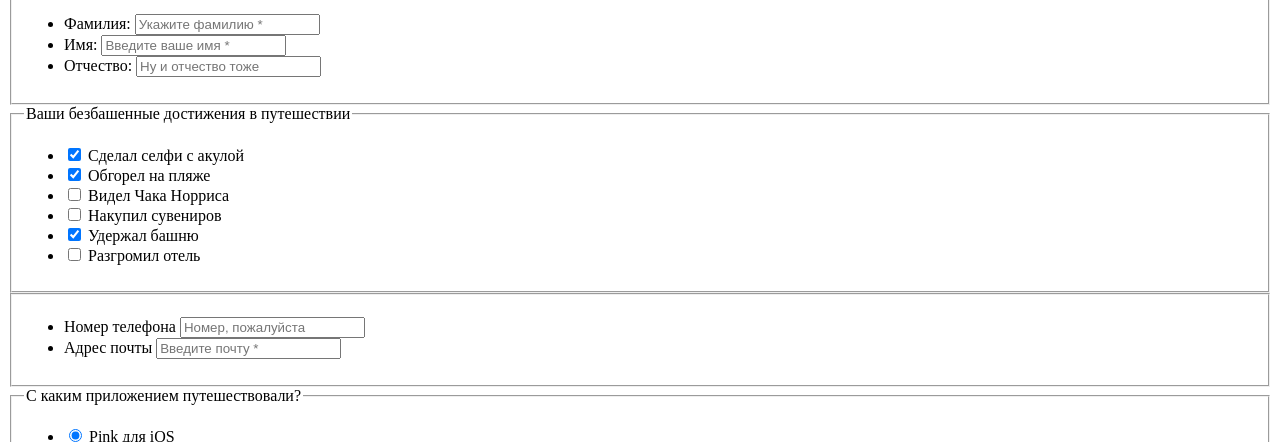
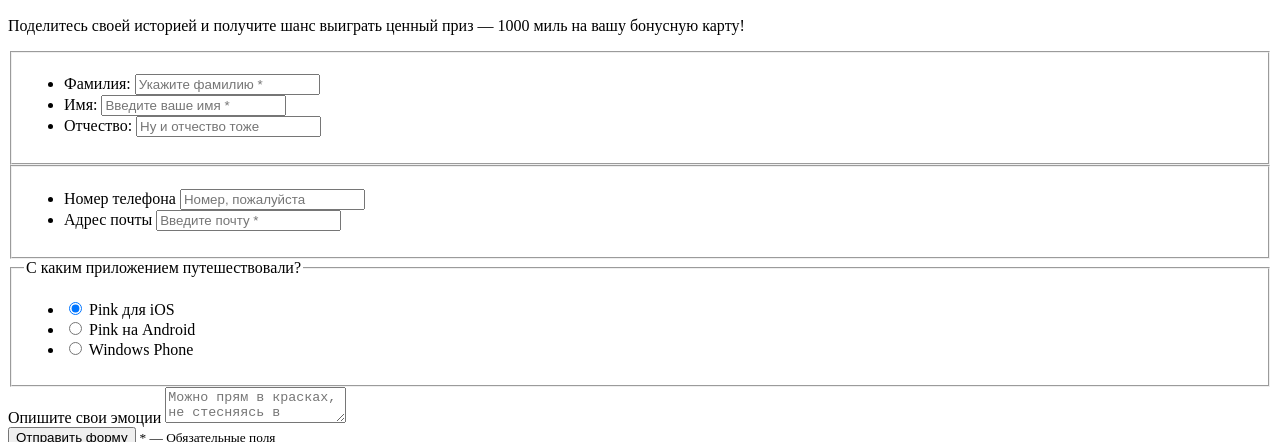
Before and after one commit to SergeiFursov/1008843-pink-21, a website: page source/form.html in a window 1280 px wide. Shown: the part 331-773 px from the top of the page. Drawn offline with Linux system fonts and the light colour scheme.

Commit message:
Работа над ошибками страницы форма

```diff
--- a/source/form.html
+++ b/source/form.html
@@ -40,15 +40,13 @@
   </nav>
 </header>
 <main class="page-form">
+  <h1 class="visually-hidden">Заявка на конкурс</h1>
   <section class="form-competition">
     <div class="form-competition__wrapper">
       <h2 class="form-competition__title">Конкурс на самое безбашенное путешествие с Пинк</h2>
-      <p class="form-competition__description">Поделитесь своей историей и получите шанс выиграть ценный приз — 1000
-        миль на вашу
-        бонусную карту!</p>
-
+      <p class="form-competition__description">Поделитесь своей историей и получите шанс выиграть ценный приз — 1000 миль на вашу бонусную карту!</p>
       <form class="form" method="post" action="https://echo.htmlacademy.ru">
-        <fieldset class="field-group">
+        <fieldset class="form__fieldset field-group">
           <ul class="field-group__list">
             <li class="field-group__item">
               <label class="field-group__title">Фамилия:
@@ -67,49 +65,7 @@
             </li>
           </ul>
         </fieldset>
-
-        <fieldset class="field-group">
-          <legend class="field-group__title">Ваши безбашенные достижения в путешествии</legend>
-          <ul class="field-group__list">
-            <li class="field-group__item">
-              <label class="field-group__label">
-                <input class="visually-hidden field-group__input field-group__input--checkbox" type="checkbox" name="user-actions" value="took-selfie" checked>
-                Сделал селфи с акулой
-              </label>
-            </li>
-            <li class="field-group__item">
-              <label class="field-group__label">
-                <input class="visually-hidden field-group__input field-group__input--checkbox" type="checkbox" name="user-actions" value="burned-beach" checked>
-                Обгорел на пляже
-              </label>
-            </li>
-            <li class="field-group__item">
-              <label class="field-group__label">
-                <input class="visually-hidden field-group__input field-group__input--checkbox" type="checkbox" name="user-actions" value="saw-chuck-norris">
-                Видел Чака Норриса
-              </label>
-            </li>
-            <li class="field-group__item">
-              <label class="field-group__label">
-                <input class="visually-hidden field-group__input field-group__input--checkbox" type="checkbox" name="user-actions" value="bought-souvenirs">
-                Накупил сувениров
-              </label>
-            </li>
-            <li class="field-group__item">
-              <label class="field-group__label">
-                <input class="visually-hidden field-group__input field-group__input--checkbox" type="checkbox" name="user-actions" value="held-tower" checked>
-                Удержал башню
-              </label>
-            </li>
-            <li class="field-group__item">
-              <label class="field-group__label">
-                <input class="visually-hidden field-group__input field-group__input--checkbox" type="checkbox" name="user-actions" value="trashed-hotel">
-                Разгромил отель
-              </label>
-            </li>
-          </ul>
-        </fieldset>
-        <fieldset class="field-group">
+        <fieldset class="form__fieldset field-group">
           <ul class="field-group__list">
             <li class="field-group__item">
               <label class="field-group__title">Номер телефона
@@ -118,12 +74,12 @@
             </li>
             <li class="field-group__item">
               <label class="field-group__title">Адрес почты
-                <input class="field-group__text-input" type="email" name="user-email" placeholder="Введите почту *">
+                <input class="field-group__text-input" type="email" name="user-email" placeholder="Введите почту *" required>
               </label>
             </li>
           </ul>
         </fieldset>
-        <fieldset class="field-group">
+        <fieldset class="form__fieldset field-group">
           <legend class="field-group__title">С каким приложением путешествовали?</legend>
           <ul class="field-group__list">
             <li class="field-group__item">
@@ -146,12 +102,12 @@
             </li>
           </ul>
         </fieldset>
-        <p class="field__group">
+        <div class="form__fieldset field-group">
           <label class="field-group__title">Опишите свои эмоции
             <textarea class="field-group__text-input" name="text-review" placeholder="Можно прям в красках, не стесняясь в выражениях"></textarea>
           </label>
-        </p>
-        <button class="form__button" type="submit">Отправить форму</button>
+        </div>
+        <button class="button form__button" type="submit">Отправить форму</button>
         <small class="form__legend">* — Обязательные поля</small>
       </form>
     </div>
```
